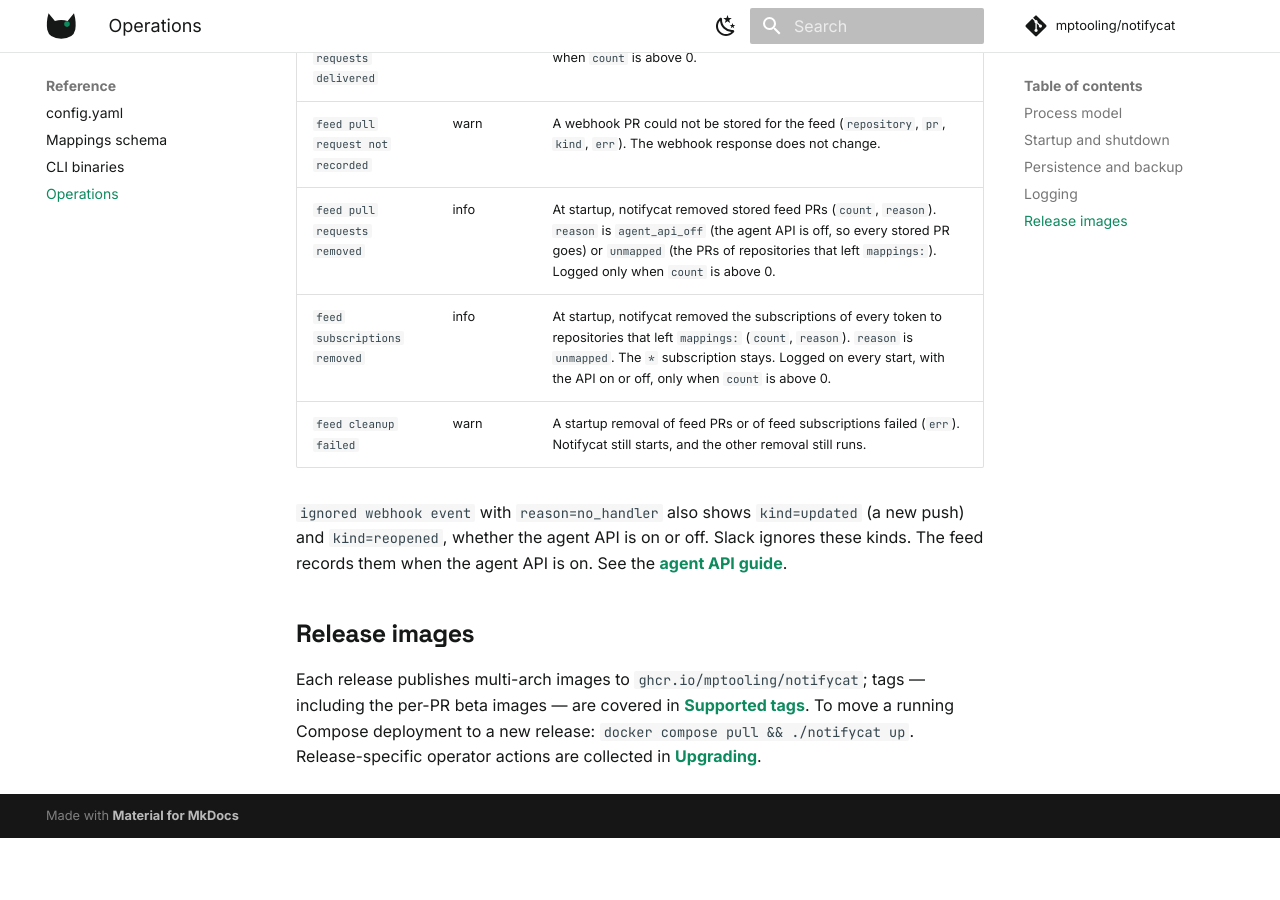
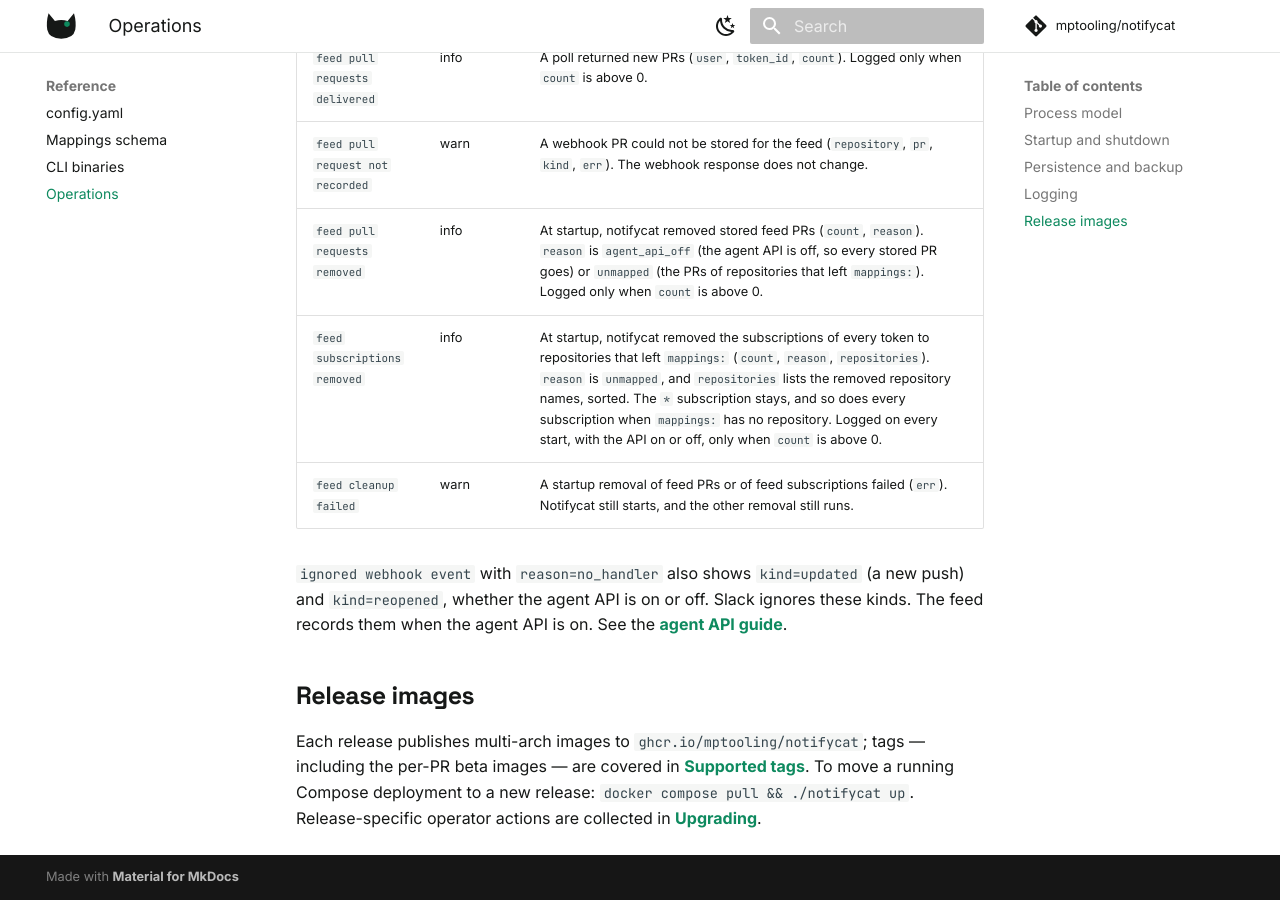
Before and after one commit to mptooling/notifycat, an MkDocs documentation site: the page built from docs/operations.md, in a window 1280 px wide and 900 px high, scrolled down 3886 px. Built offline with MkDocs 1.6.1 and Material for MkDocs 9.7.7, drawn with Linux system fonts in a browser that asks for light colours; comment, search, counter and statistics services are not loaded; before the commit the page ends 4724 px from its top, so only the background shows below that.

Commit message:
docs(feed): subscriptions survive empty mappings and the removal log names repositories

```diff
--- a/docs/operations.md
+++ b/docs/operations.md
@@ -74,7 +74,7 @@ The agent API logs these lines. None of them carries a credential or an `Authori
 | `feed pull requests delivered` | info | A poll returned new PRs (`user`, `token_id`, `count`). Logged only when `count` is above 0. |
 | `feed pull request not recorded` | warn | A webhook PR could not be stored for the feed (`repository`, `pr`, `kind`, `err`). The webhook response does not change. |
 | `feed pull requests removed` | info | At startup, notifycat removed stored feed PRs (`count`, `reason`). `reason` is `agent_api_off` (the agent API is off, so every stored PR goes) or `unmapped` (the PRs of repositories that left `mappings:`). Logged only when `count` is above 0. |
-| `feed subscriptions removed` | info | At startup, notifycat removed the subscriptions of every token to repositories that left `mappings:` (`count`, `reason`). `reason` is `unmapped`. The `*` subscription stays. Logged on every start, with the API on or off, only when `count` is above 0. |
+| `feed subscriptions removed` | info | At startup, notifycat removed the subscriptions of every token to repositories that left `mappings:` (`count`, `reason`, `repositories`). `reason` is `unmapped`, and `repositories` lists the removed repository names, sorted. The `*` subscription stays, and so does every subscription when `mappings:` has no repository. Logged on every start, with the API on or off, only when `count` is above 0. |
 | `feed cleanup failed` | warn | A startup removal of feed PRs or of feed subscriptions failed (`err`). Notifycat still starts, and the other removal still runs. |
 
 `ignored webhook event` with `reason=no_handler` also shows `kind=updated` (a new push) and `kind=reopened`, whether the agent API is on or off. Slack ignores these kinds. The feed records them when the agent API is on. See the [agent API guide](agent-api.md).
```
Also changed, not shown: CLAUDE.md (+1 -1 lines), docs/agent-api.md (+1 -1 lines).
